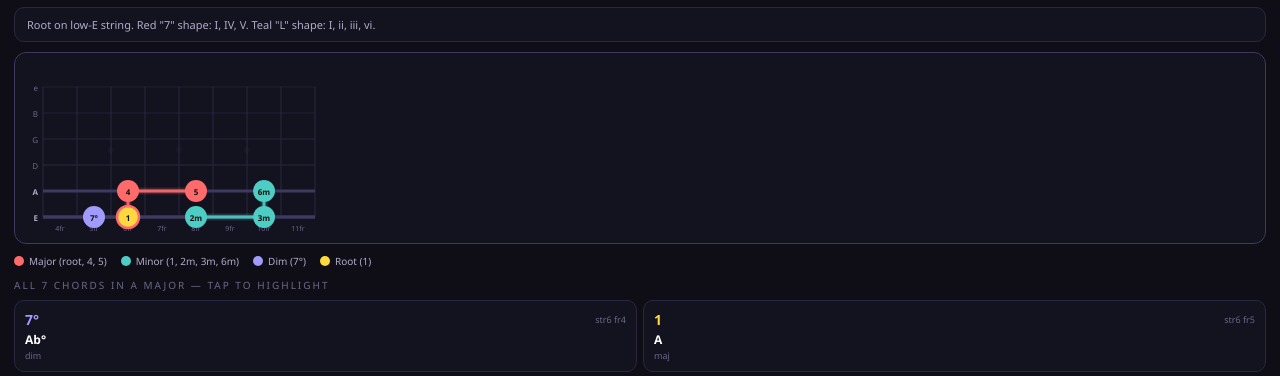
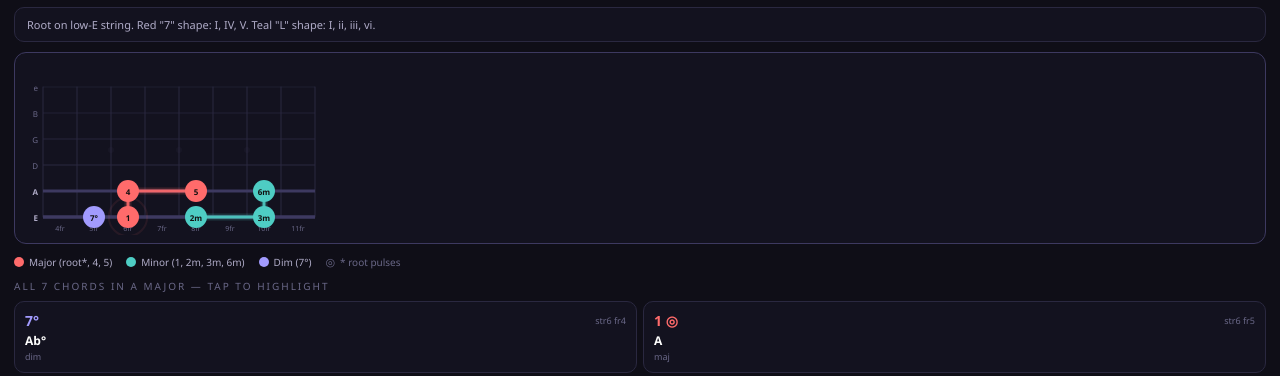
Before and after one commit to SyncopatedSyntax/DiatonicChordsTrainer, a React (Vite) app: page / in a window 1280 px wide. Shown: the part 317-693 px from the top of the page. Built offline with nearby package versions, Linux system fonts and the light colour scheme.

Commit message:
Change color hint, add mixed quiz mode

```diff
--- a/App.jsx
+++ b/App.jsx
@@ -168,8 +168,7 @@ const DIATONIC_ST  = [0,2,4,5,7,9,11]; // semitones from root for each degree
 function degLabel(d, isMinor) { return isMinor ? MIN_LABELS[d] : MAJ_LABELS[d]; }
 function degQuality(d, isMinor) { return isMinor ? MIN_QUALITY[d] : MAJ_QUALITY[d]; }
 
-function getDotColor(d, shape, isRoot) {
-  if (isRoot) return GOLD;
+function getDotColor(d, shape) {
   // Dim chord: in major it's d=6 (7°); in minor it's d=1 (2°)
   const isDim = shape.isMinor ? (d === 1) : (d === 6);
   if (isDim) return COLOR_DIM;
@@ -200,7 +199,21 @@ function chordName(keyIdx, degIdx, isMinor) {
   return note;
 }
 
-// ─── FRETBOARD SVG ─────────────────────────────────────────────────────────────
+// ─── PULSE ANIMATION ──────────────────────────────────────────────────────────
+// Inject keyframe CSS once so SVG animateTransform + CSS both work
+if (typeof document !== 'undefined' && !document.getElementById('ct-pulse-style')) {
+  const style = document.createElement('style');
+  style.id = 'ct-pulse-style';
+  style.textContent = `
+    @keyframes ctPulse {
+      0%   { r: 13; opacity: 0.7; }
+      60%  { r: 20; opacity: 0.0; }
+      100% { r: 20; opacity: 0.0; }
+    }
+    .ct-pulse-ring { animation: ctPulse 1.6s ease-out infinite; }
+  `;
+  document.head.appendChild(style);
+}
 function Fretboard({ shape, rootFret, keyIdx, highlightDeg, onDotClick, quizMode, revealAll, size = 1 }) {
   const isMinor = shape.isMinor;
 
@@ -337,7 +350,7 @@ function Fretboard({ shape, rootFret, keyIdx, highlightDeg, onDotClick, quizMode
           const cy = sy(dot.si);
           const isRoot = dot.d === 0;
           const isHl = highlightDeg === dot.d;
-          const color = getDotColor(dot.d, shape, isRoot);
+          const color = getDotColor(dot.d, shape);
 
           // Quiz mode logic:
           // - target dot (isHl): solid filled, NO label
@@ -349,11 +362,8 @@ function Fretboard({ shape, rootFret, keyIdx, highlightDeg, onDotClick, quizMode
           // Fill: solid when not quiz, or when revealed, or when this is the target
           const isSolid = !quizMode || revealAll || isTarget;
           const fillColor = isSolid ? color : 'transparent';
-          // Root dot in learn mode: yellow fill + red outline to show it belongs to major group
-          const strokeColor = (!quizMode && isRoot) ? COLOR_MAJ : color;
-          const strokeW = (!quizMode && isRoot) ? 2.5 : (isSolid ? 0 : 2);
-
-          const dotOpacity = 1;
+          const strokeColor = color;
+          const strokeW = isSolid ? 0 : 2;
 
           const label = degLabel(dot.d, isMinor);
           const fontSize = label.length > 2 ? 7 * size : 8 * size;
@@ -362,15 +372,24 @@ function Fretboard({ shape, rootFret, keyIdx, highlightDeg, onDotClick, quizMode
             <g key={i}
               onClick={() => onDotClick && onDotClick(dot.d)}
               style={{ cursor: onDotClick ? 'pointer' : 'default' }}>
-              {isHl && (
+              {/* Pulsing ring for root dot — shown in both learn (solid) and quiz (hollow) */}
+              {isRoot && (isSolid || (quizMode && !revealAll)) && (
+                <circle
+                  className="ct-pulse-ring"
+                  cx={cx} cy={cy} r={DR}
+                  fill="none"
+                  stroke={color}
+                  strokeWidth={2} />
+              )}
+              {/* Highlight glow when tapped in learn mode */}
+              {isHl && !quizMode && (
                 <circle cx={cx} cy={cy} r={DR + 6 * size}
                   fill={color} opacity={0.18} />
               )}
               <circle cx={cx} cy={cy} r={DR}
                 fill={fillColor}
                 stroke={strokeColor}
-                strokeWidth={strokeW}
-                opacity={dotOpacity} />
+                strokeWidth={strokeW} />
               {showLabel && (
                 <text x={cx} y={cy} textAnchor="middle"
                   dominantBaseline="central"
@@ -398,7 +417,7 @@ function ChordPill({ d, shape, keyIdx, rootFret, onClick, highlighted }) {
   const fret = dot ? rootFret + dot.fo : '?';
   const strLabel = dot ? (dot.si === 0 ? 'E' : 'A') : '';
   const isRoot = d === 0;
-  const color = getDotColor(d, shape, isRoot);
+  const color = getDotColor(d, shape);
   const ci = COLORS_CAT[quality] || TEXT2;
 
   return (
@@ -454,7 +473,11 @@ export default function App() {
 
   // ── Quiz logic ───────────────────────────────────────────────────────────────
   const makeQuestion = useCallback((sid, ki) => {
-    const s = SHAPES_BY_ID[sid];
+    // Mixed mode: pick a random shape each question
+    const resolvedSid = sid === 'mixed'
+      ? ALL_SHAPES[Math.floor(Math.random() * ALL_SHAPES.length)].id
+      : sid;
+    const s = SHAPES_BY_ID[resolvedSid];
     // Pick random degree (0-6, include all)
     const pool = [0,1,2,3,4,5,6];
     const degIdx = pool[Math.floor(Math.random() * pool.length)];
@@ -464,7 +487,15 @@ export default function App() {
     // correctNum: 1-based degree number (degIdx+1)
     const correctNum = degIdx + 1; // 1=root, 2=second, ... 7=seventh
     const correctType = degQuality(degIdx, s.isMinor); // 'maj'|'min'|'dim'
-    return { sid, ki, degIdx, dot, targetFret, correctNum, correctType, rf };
+    return { sid: resolvedSid, ki, degIdx, dot, targetFret, correctNum, correctType, rf };
+  }, []);
+
+  const quitQuiz = useCallback(() => {
+    clearInterval(timerRef.current);
+    setQPhase('setup');
+    setQAnswer(null);
+    setQPickedNum(null);
+    setQPickedType(null);
   }, []);
 
   const startQuiz = useCallback(() => {
@@ -644,10 +675,9 @@ export default function App() {
           const dimLabel = dimDot ? degLabel(dimDot.d, isMinor) : null;
 
           const items = [
-            [COLOR_MAJ, `${redQualLabel} (${['root', ...redLabels].join(', ')})`],
+            [COLOR_MAJ, `${redQualLabel} (${['root*', ...redLabels].join(', ')})`],
             [COLOR_MIN, `${tealQualLabel} (${tealLabels.join(', ')})`],
             dimLabel ? [COLOR_DIM, `Dim (${dimLabel})`] : null,
-            [GOLD, `Root (${degLabel(0, isMinor)})`],
           ].filter(Boolean);
 
           return items.map(([c, label]) => (
@@ -657,6 +687,9 @@ export default function App() {
             </div>
           ));
         })()}
+        <div style={{ display: 'flex', alignItems: 'center', gap: 5, fontSize: 10, color: TEXT2 }}>
+          <span style={{ fontSize: 11 }}>◎</span> * root pulses
+        </div>
       </div>
 
       {/* Chord grid */}
@@ -671,7 +704,7 @@ export default function App() {
             const quality = degQuality(d, isMinor);
             const noteName = chordName(keyIdx, d, isMinor);
             const isRoot = d === 0;
-            const color = getDotColor(d, shape, isRoot);
+            const color = getDotColor(d, shape);
             const fret = rootFret + dot.fo;
             const strName = dot.si === 0 ? 'str6' : 'str5';
             const isHL = hlDeg === d;
@@ -685,7 +718,9 @@ export default function App() {
               }}>
                 <div style={{ display: 'flex', justifyContent: 'space-between', alignItems: 'center', marginBottom: 2 }}>
                   <span style={{ fontSize: 14, fontWeight: 900, color,
-                    fontFamily: "'Segoe UI',system-ui,sans-serif" }}>{label}</span>
+                    fontFamily: "'Segoe UI',system-ui,sans-serif" }}>
+                    {label}{isRoot ? ' ◎' : ''}
+                  </span>
                   <span style={{ fontSize: 9, color: TEXT2 }}>{strName} fr{fret}</span>
                 </div>
                 <div style={{ fontSize: 12, fontWeight: 700, color: TEXT0 }}>{noteName}</div>
@@ -712,7 +747,11 @@ export default function App() {
 
         {[
           {
-            title: 'Shape', opts: ALL_SHAPES.map(s => ({ id: s.id, label: s.name })),
+            title: 'Shape',
+            opts: [
+              ...ALL_SHAPES.map(s => ({ id: s.id, label: s.name })),
+              { id: 'mixed', label: '⚡ Mixed' },
+            ],
             val: qShapeId, set: setQShapeId,
           },
           {
@@ -842,7 +881,18 @@ export default function App() {
         <div style={{ display: 'flex', justifyContent: 'space-between', alignItems: 'center', marginBottom: 5 }}>
           <span style={{ fontSize: 11, color: TEXT2 }}>Q{qIdx + 1}/{qNumQ}</span>
           <span style={{ fontSize: 14, fontWeight: 700, color: GOLD }}>{qScore} pts</span>
-          <span style={{ fontSize: 13, fontWeight: 700, color: timerColor }}>{Math.ceil(qTimeLeft)}s</span>
+          <div style={{ display: 'flex', alignItems: 'center', gap: 8 }}>
+            <span style={{ fontSize: 13, fontWeight: 700, color: timerColor }}>{Math.ceil(qTimeLeft)}s</span>
+            <button onClick={quitQuiz} style={{
+              background: RED + '18',
+              border: `1px solid ${RED}66`,
+              color: RED, borderRadius: 7,
+              padding: '3px 9px', fontSize: 10,
+              fontWeight: 700, cursor: 'pointer',
+              fontFamily: "'Segoe UI',system-ui,sans-serif",
+              letterSpacing: 0.5,
+            }}>✕ Quit</button>
+          </div>
         </div>
 
         {/* Progress bar */}
@@ -871,7 +921,7 @@ export default function App() {
             {qs.name} · Key of {NOTE_NAMES[qQuestion.ki]}
           </div>
           <div style={{ fontSize: 15, fontWeight: 700, color: TEXT0 }}>
-            What is the highlighted dot?
+            What chord should have the solid dot as root?
           </div>
           <div style={{ fontSize: 11, color: TEXT2, marginTop: 2 }}>
             str{qQuestion.dot.si === 0 ? '6' : '5'} · fret {qQuestion.targetFret}
```
